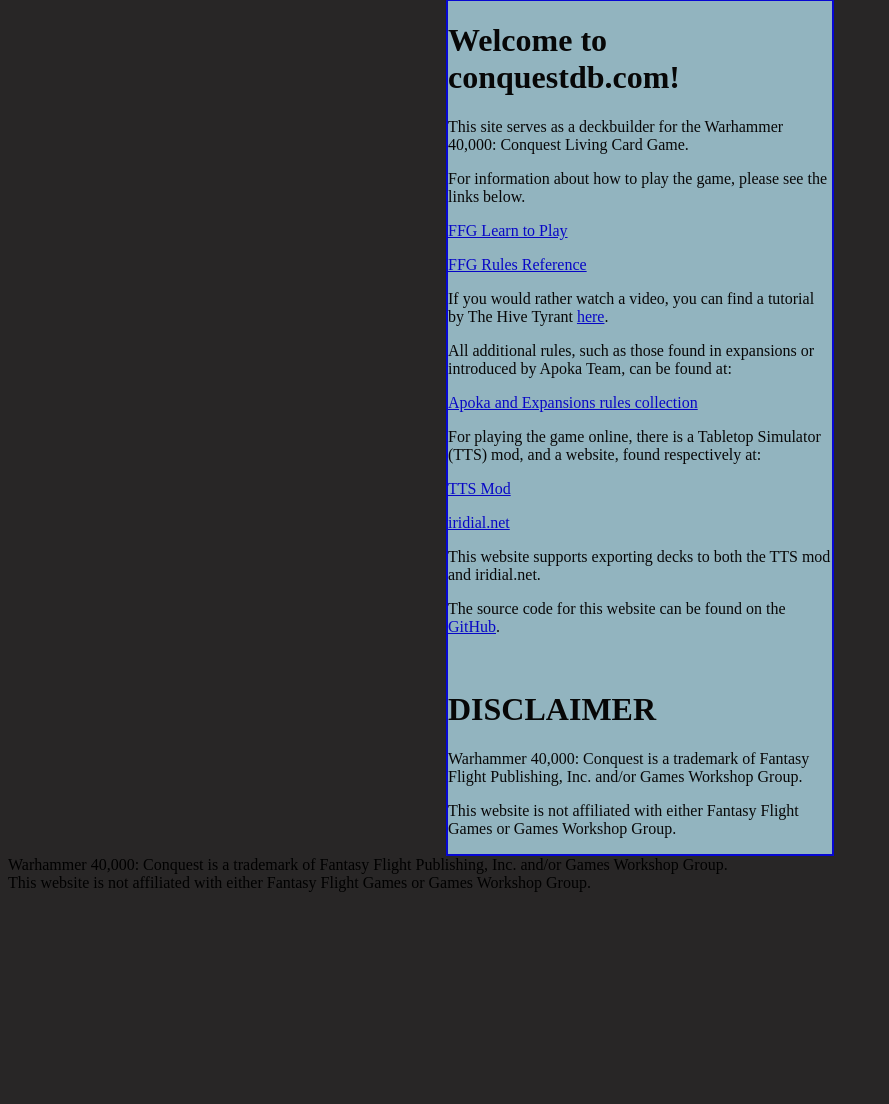
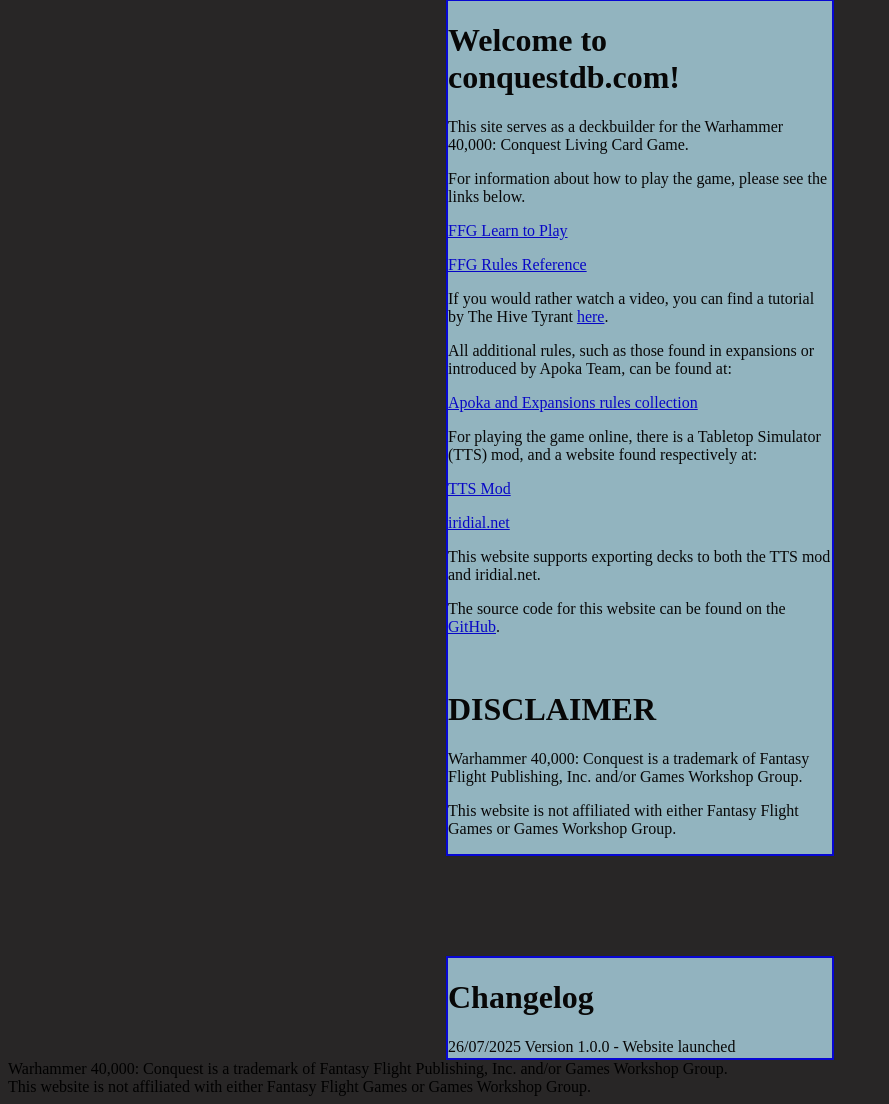
Before and after one commit to C-C-Coalback/Conquest-LCG-Deckbuilder, a Django app: page / in a window 1280 px wide. Shown: the part 175-1279 px from the top of the page, without its empty margins (0-889 px from the left). Before the commit the page ends 1067 px from the top, so only its background shows below. Run offline with Django 4.2, Linux system fonts and the light colour scheme.

Commit message:
Add changelog to landing page

```diff
--- a/conquestdb/templates/home.html
+++ b/conquestdb/templates/home.html
@@ -11,18 +11,26 @@
             background-color: lightblue;
             opacity:0.8;
             border: 2px solid blue;
+            margin-bottom: 100px;
         }
+
+        .box-scroll {
+            margin-left:auto;
+            margin-right:auto;
+            width: 30vw;
+            height: auto;
+            background-color: lightblue;
+            opacity:0.8;
+            border: 2px solid blue;
+            max-height: 100px;
+            overflow-y: scroll;
+        }
+
         .greetings {
             position:absolute;
             top: 80px;
             left: 20px;
             max-width: 30vw;
-        }
-
-        .profile-pic-entry {
-          background-color: lightblue;
-          border: 2px solid blue;
-          width: 180px
         }
 </style>
 <div class="box">
@@ -34,7 +42,7 @@
   <p>If you would rather watch a video, you can find a tutorial by The Hive Tyrant <a href="https://www.youtube.com/watch?v=NE8NL9PfjXU">here</a>.</p>
   <p>All additional rules, such as those found in expansions or introduced by Apoka Team, can be found at:</p>
   <p><a href="https://apoka.mozello.com/rules/">Apoka and Expansions rules collection</a></p>
-  <p>For playing the game online, there is a Tabletop Simulator (TTS) mod, and a website, found respectively at:</p>
+  <p>For playing the game online, there is a Tabletop Simulator (TTS) mod, and a website found respectively at:</p>
   <p><a href="https://steamcommunity.com/sharedfiles/filedetails/?id=2471847304">TTS Mod</a></p>
   <p><a href="https://www.iridial.net">iridial.net</a></p>
   <p>This website supports exporting decks to both the TTS mod and iridial.net.</p>
@@ -43,6 +51,10 @@
   <h1>DISCLAIMER</h1>
   <p>Warhammer 40,000: Conquest is a trademark of Fantasy Flight Publishing, Inc. and/or Games Workshop Group. </p>
   <p>This website is not affiliated with either Fantasy Flight Games or Games Workshop Group.</p>
+</div>
+<div class="box-scroll">
+  <h1>Changelog</h1>
+  <p>26/07/2025 Version 1.0.0 - Website launched</p>
 </div>
 {% if user.is_authenticated %}
 <div class="greetings">
```
